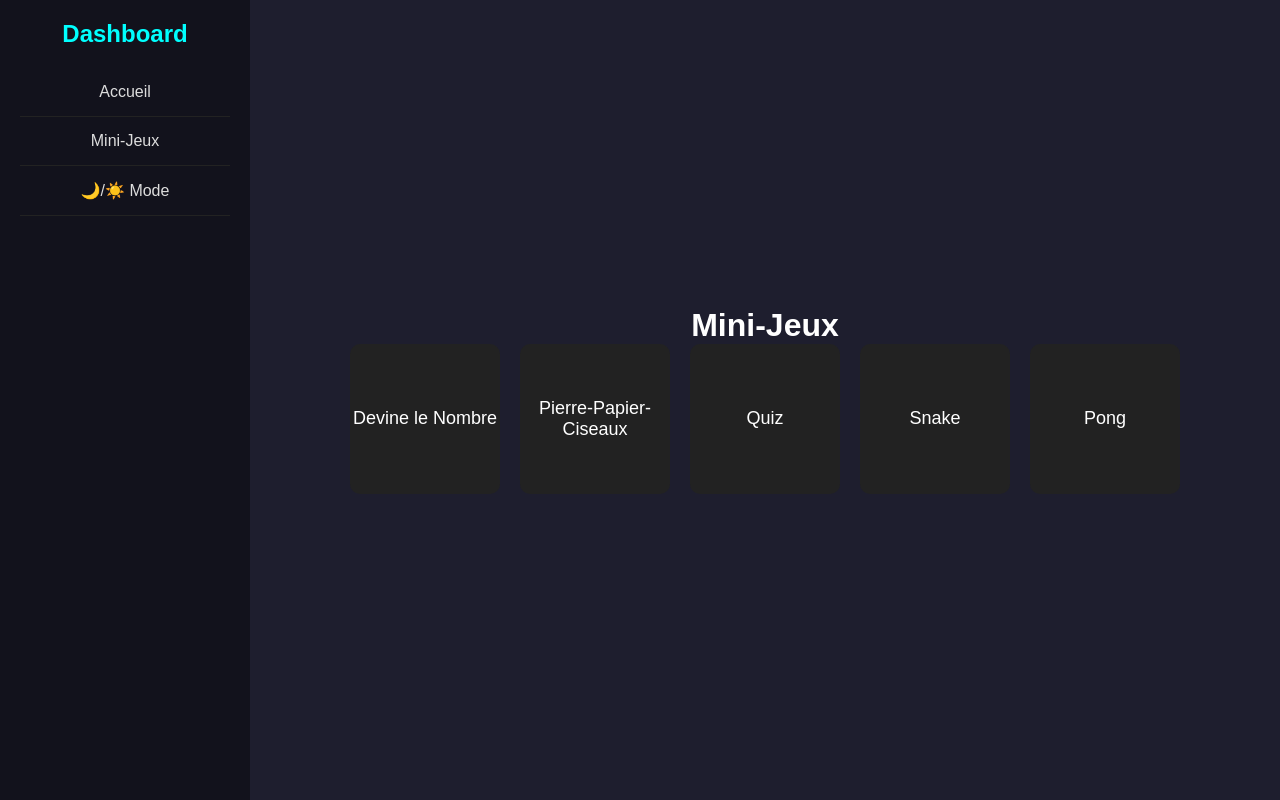
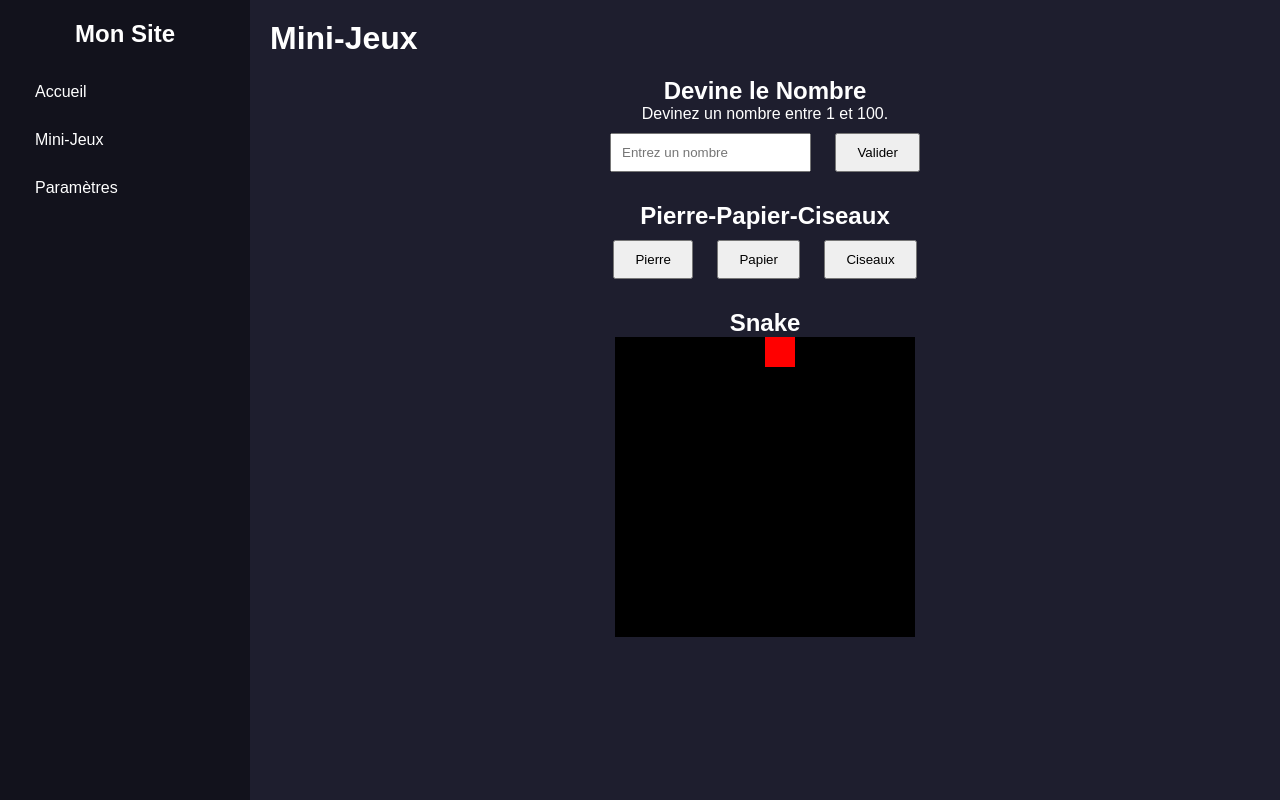
Before and after one commit to Ablamvi/hugu_75ex, a plain HTML site: page index.html in a window 1280 px wide. Both pictures are taken after a click on the item "Mini-Jeux". Drawn offline with Linux system fonts and the light colour scheme.

Commit message:
index.html

```diff
--- a/index.html
+++ b/index.html
@@ -3,36 +3,33 @@
 <head>
     <meta charset="UTF-8">
     <meta name="viewport" content="width=device-width, initial-scale=1.0">
-    <title>Tableau de Bord - Mini-Jeux</title>
+    <title>Tableau de Bord Futuriste</title>
     <style>
-        /* Styles généraux */
-        * { margin: 0; padding: 0; box-sizing: border-box; font-family: 'Arial', sans-serif; }
+        /* Styles de base */
+        * { margin: 0; padding: 0; box-sizing: border-box; font-family: Arial, sans-serif; }
         body { display: flex; background: #1e1e2e; color: white; transition: 0.3s; }
-        .light-mode { background: #f0f0f0; color: black; }
+        body.light-mode { background: #f4f4f4; color: black; }
 
         /* Barre latérale */
-        .sidebar { width: 250px; height: 100vh; background: #12121c; padding: 20px; display: flex; flex-direction: column; }
-        .sidebar h2 { text-align: center; margin-bottom: 20px; color: #0ff; }
-        .menu { list-style: none; flex: 1; }
-        .menu li { padding: 15px; cursor: pointer; transition: 0.3s; color: #ddd; text-align: center; border-bottom: 1px solid #222; }
-        .menu li:hover { background: #0ff; color: #000; }
+        .sidebar { width: 250px; height: 100vh; background: #12121c; padding: 20px; }
+        .sidebar h2 { text-align: center; margin-bottom: 20px; }
+        .menu { list-style: none; }
+        .menu li { padding: 15px; cursor: pointer; transition: 0.3s; }
+        .menu li:hover { background: #333; }
 
         /* Contenu principal */
-        .main-content { flex: 1; padding: 20px; display: flex; justify-content: center; align-items: center; }
-        .section { display: none; text-align: center; }
+        .main-content { flex: 1; padding: 20px; }
+        .section { display: none; }
         .section.active { display: block; }
 
-        /* Jeux */
-        .game-container { display: flex; flex-wrap: wrap; gap: 20px; justify-content: center; }
-        .game-card { width: 150px; height: 150px; background: #222; border-radius: 10px; display: flex; align-items: center; justify-content: center; color: white; font-size: 18px; cursor: pointer; transition: 0.3s; }
-        .game-card:hover { background: #0ff; color: #000; }
+        /* Paramètres */
+        .settings { background: #29293d; padding: 20px; border-radius: 10px; }
+        .toggle-dark { cursor: pointer; background: #444; padding: 10px; border-radius: 5px; text-align: center; }
 
-        /* Mode sombre & clair */
-        .toggle-container { text-align: center; margin-top: 20px; }
-        .toggle-button { padding: 10px 20px; cursor: pointer; background: #0ff; border: none; border-radius: 5px; color: black; transition: 0.3s; }
-        .toggle-button:hover { background: #06c; color: white; }
-
-        /* Canvas pour les jeux */
+        /* Styles des jeux */
+        .game-container { text-align: center; margin-top: 20px; }
+        button { padding: 10px 20px; margin: 10px; cursor: pointer; }
+        input { padding: 10px; margin: 10px; }
         canvas { background: black; display: block; margin: auto; }
     </style>
 </head>
@@ -40,11 +37,11 @@
 
     <!-- Barre latérale -->
     <div class="sidebar">
-        <h2>Dashboard</h2>
+        <h2>Mon Site</h2>
         <ul class="menu">
             <li onclick="showSection('home')">Accueil</li>
             <li onclick="showSection('games')">Mini-Jeux</li>
-            <li onclick="toggleTheme()">🌙/☀️ Mode</li>
+            <li onclick="showSection('settings')">Paramètres</li>
         </ul>
     </div>
 
@@ -52,104 +49,116 @@
     <div class="main-content">
         <div id="home" class="section active">
             <h1>Bienvenue</h1>
-            <p>Interface futuriste avec plusieurs mini-jeux.</p>
+            <p>Voici un site moderne et futuriste.</p>
         </div>
 
         <div id="games" class="section">
             <h1>Mini-Jeux</h1>
             <div class="game-container">
-                <div class="game-card" onclick="startGame('guessGame')">Devine le Nombre</div>
-                <div class="game-card" onclick="startGame('rpsGame')">Pierre-Papier-Ciseaux</div>
-                <div class="game-card" onclick="startGame('quizGame')">Quiz</div>
-                <div class="game-card" onclick="startGame('snakeGame')">Snake</div>
-                <div class="game-card" onclick="startGame('pongGame')">Pong</div>
+                <h2>Devine le Nombre</h2>
+                <p>Devinez un nombre entre 1 et 100.</p>
+                <input type="number" id="guess" placeholder="Entrez un nombre">
+                <button onclick="checkGuess()">Valider</button>
+                <p id="guess-result"></p>
+            </div>
+
+            <div class="game-container">
+                <h2>Pierre-Papier-Ciseaux</h2>
+                <button onclick="playGame('pierre')">Pierre</button>
+                <button onclick="playGame('papier')">Papier</button>
+                <button onclick="playGame('ciseaux')">Ciseaux</button>
+                <p id="rps-result"></p>
+            </div>
+
+            <div class="game-container">
+                <h2>Snake</h2>
+                <canvas id="snakeGame" width="300" height="300"></canvas>
             </div>
         </div>
 
-        <!-- Devine le nombre -->
-        <div id="guessGame" class="section">
-            <h1>Devinez un nombre entre 1 et 10</h1>
-            <input id="guessInput" type="number" min="1" max="10">
-            <button onclick="checkGuess()">Deviner</button>
-            <p id="guessResult" style="color: #0ff; display: none;">Gagné !</p>
-        </div>
-
-        <!-- Pierre-Papier-Ciseaux -->
-        <div id="rpsGame" class="section">
-            <h1>Pierre-Papier-Ciseaux</h1>
-            <button onclick="playRPS('pierre')">🪨 Pierre</button>
-            <button onclick="playRPS('papier')">📜 Papier</button>
-            <button onclick="playRPS('ciseaux')">✂️ Ciseaux</button>
-            <p id="rpsResult"></p>
-        </div>
-
-        <!-- Quiz -->
-        <div id="quizGame" class="section">
-            <h1>Quiz</h1>
-            <p>Quelle est la capitale de la France ?</p>
-            <button onclick="checkQuiz('Paris')">Paris</button>
-            <button onclick="checkQuiz('Londres')">Londres</button>
-            <p id="quizResult"></p>
-        </div>
-
-        <!-- Snake -->
-        <div id="snakeGame" class="section">
-            <h1>Snake</h1>
-            <canvas id="snakeCanvas" width="400" height="400"></canvas>
-        </div>
-
-        <!-- Pong -->
-        <div id="pongGame" class="section">
-            <h1>Pong</h1>
-            <canvas id="pongCanvas" width="500" height="300"></canvas>
+        <div id="settings" class="section">
+            <h1>Paramètres</h1>
+            <div class="settings">
+                <div class="toggle-dark" onclick="toggleTheme()">Changer le Thème</div>
+            </div>
         </div>
     </div>
 
     <script>
+        // Changement de section
         function showSection(section) {
             document.querySelectorAll('.section').forEach(s => s.classList.remove('active'));
             document.getElementById(section).classList.add('active');
         }
 
+        // Changement de thème
         function toggleTheme() {
             document.body.classList.toggle('light-mode');
         }
 
+        // Devine le Nombre
+        let secretNumber = Math.floor(Math.random() * 100) + 1;
         function checkGuess() {
-            const guess = parseInt(document.getElementById('guessInput').value);
-            if (guess === Math.floor(Math.random() * 10) + 1) {
-                document.getElementById('guessResult').style.display = 'block';
+            let guess = parseInt(document.getElementById('guess').value);
+            let result = document.getElementById('guess-result');
+            if (guess < secretNumber) result.textContent = "Trop petit !";
+            else if (guess > secretNumber) result.textContent = "Trop grand !";
+            else result.textContent = "Bravo ! Vous avez trouvé !";
+        }
+
+        // Pierre-Papier-Ciseaux
+        function playGame(userChoice) {
+            let choices = ["pierre", "papier", "ciseaux"];
+            let computerChoice = choices[Math.floor(Math.random() * 3)];
+            let result = document.getElementById('rps-result');
+            if (userChoice === computerChoice) result.textContent = "Égalité !";
+            else if ((userChoice === "pierre" && computerChoice === "ciseaux") ||
+                     (userChoice === "papier" && computerChoice === "pierre") ||
+                     (userChoice === "ciseaux" && computerChoice === "papier")) {
+                result.textContent = "Gagné !";
             } else {
-                alert('Essayez encore !');
+                result.textContent = "Perdu !";
             }
         }
 
-        function playRPS(choice) {
-            const choices = ['pierre', 'papier', 'ciseaux'];
-            const computerChoice = choices[Math.floor(Math.random() * choices.length)];
-            let result = '';
-            if (choice === computerChoice) {
-                result = "Égalité !";
-            } else if (
-                (choice === 'pierre' && computerChoice === 'ciseaux') ||
-                (choice === 'papier' && computerChoice === 'pierre') ||
-                (choice === 'ciseaux' && computerChoice === 'papier')
-            ) {
-                result = "Gagné !";
+        // Jeu Snake
+        let canvas = document.getElementById("snakeGame");
+        let ctx = canvas.getContext("2d");
+        let snake = [{ x: 10, y: 10 }];
+        let direction = "RIGHT";
+        let food = { x: Math.floor(Math.random() * 10) * 30, y: Math.floor(Math.random() * 10) * 30 };
+
+        document.addEventListener("keydown", function(event) {
+            if (event.key === "ArrowUp") direction = "UP";
+            if (event.key === "ArrowDown") direction = "DOWN";
+            if (event.key === "ArrowLeft") direction = "LEFT";
+            if (event.key === "ArrowRight") direction = "RIGHT";
+        });
+
+        function updateGame() {
+            let head = { ...snake[0] };
+            if (direction === "UP") head.y -= 30;
+            if (direction === "DOWN") head.y += 30;
+            if (direction === "LEFT") head.x -= 30;
+            if (direction === "RIGHT") head.x += 30;
+            snake.unshift(head);
+            if (head.x === food.x && head.y === food.y) {
+                food = { x: Math.floor(Math.random() * 10) * 30, y: Math.floor(Math.random() * 10) * 30 };
             } else {
-                result = "Perdu !";
+                snake.pop();
             }
-            document.getElementById('rpsResult').innerText = `Ordi: ${computerChoice} - ${result}`;
         }
 
-        function checkQuiz(answer) {
-            if (answer === 'Paris') {
-                document.getElementById('quizResult').innerText = "Bonne réponse ! 🎉";
-            } else {
-                document.getElementById('quizResult').innerText = "Faux, essayez encore.";
-            }
+        function drawGame() {
+            ctx.clearRect(0, 0, canvas.width, canvas.height);
+            ctx.fillStyle = "green";
+            snake.forEach(part => ctx.fillRect(part.x, part.y, 30, 30));
+            ctx.fillStyle = "red";
+            ctx.fillRect(food.x, food.y, 30, 30);
         }
+
+        setInterval(() => { updateGame(); drawGame(); }, 200);
     </script>
 
 </body>
-</html>
+                  </html>
```
